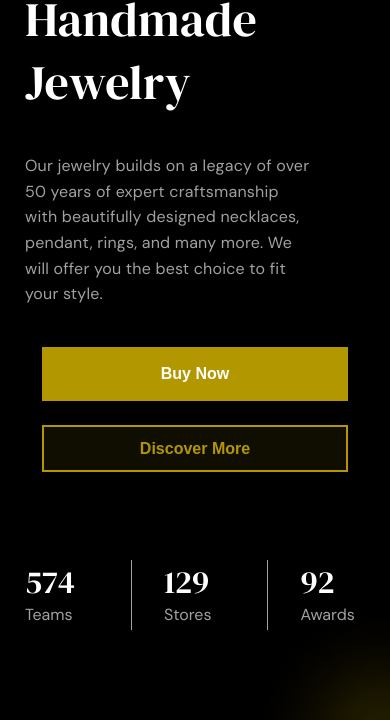
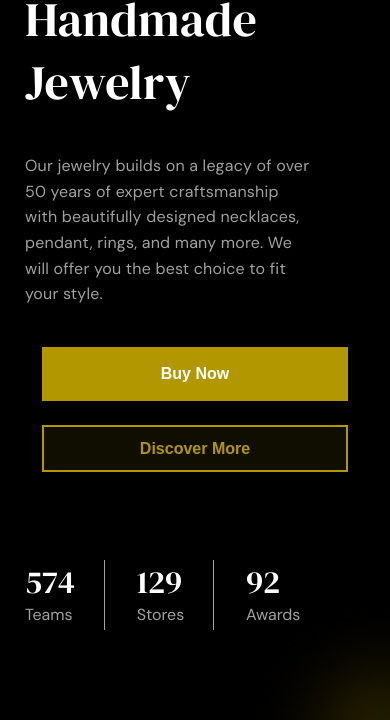
Before and after one commit to truongdeveloper/Welrys-landing-page, a plain HTML site: page index.html in a window 390 px wide. Shown: the part 226-946 px from the top of the page. Drawn offline with Linux system fonts and the light colour scheme.

Commit message:
Fix Responsive

```diff
--- a/style.css
+++ b/style.css
@@ -633,4 +633,10 @@ footer{
     .home{
         display:inherit;
     }
+    .home__number-content{
+        padding-right: 0.8rem;
+    }
+    .home__number1{
+        gap: 1.5rem 1rem;
+    }
 }
```
